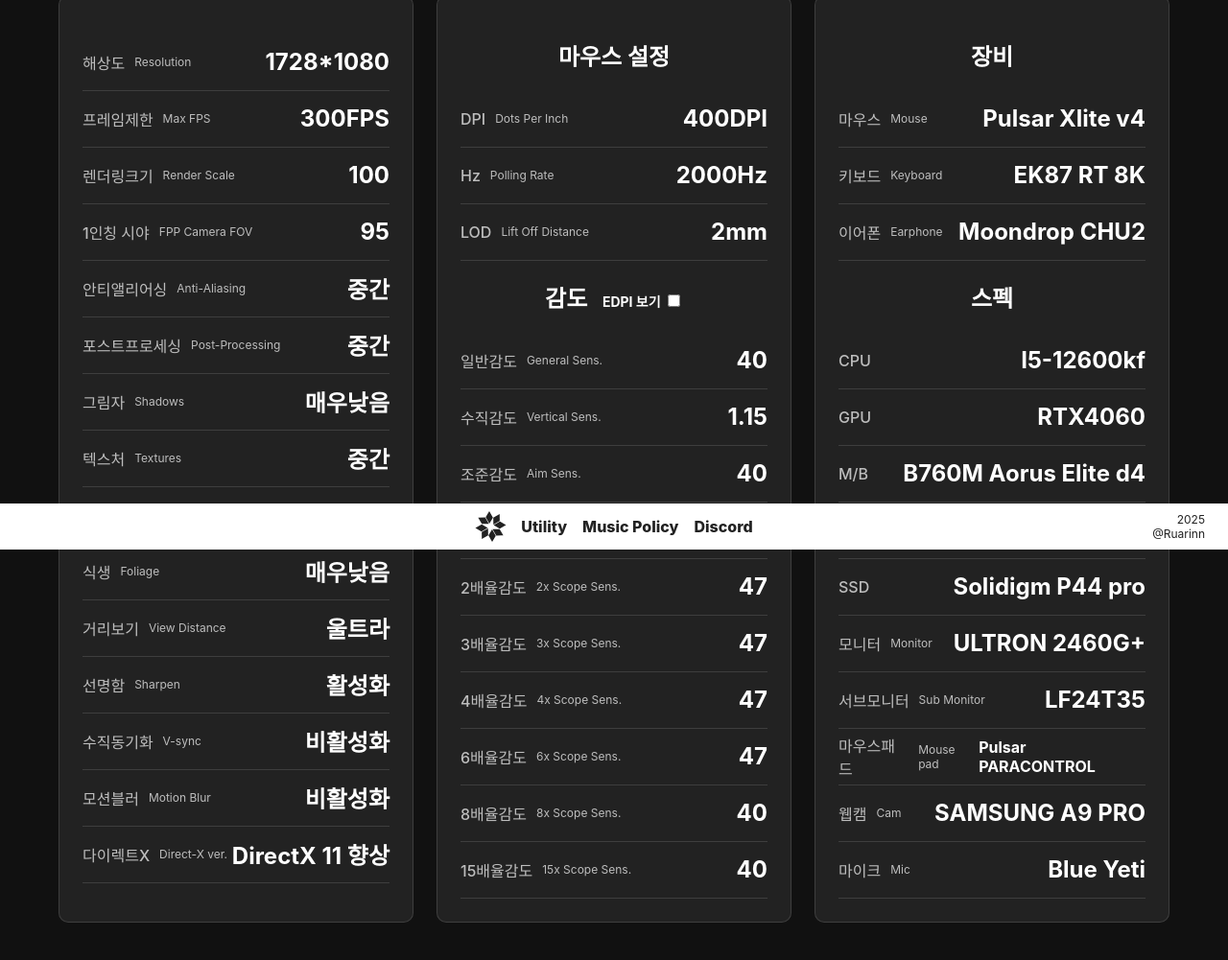
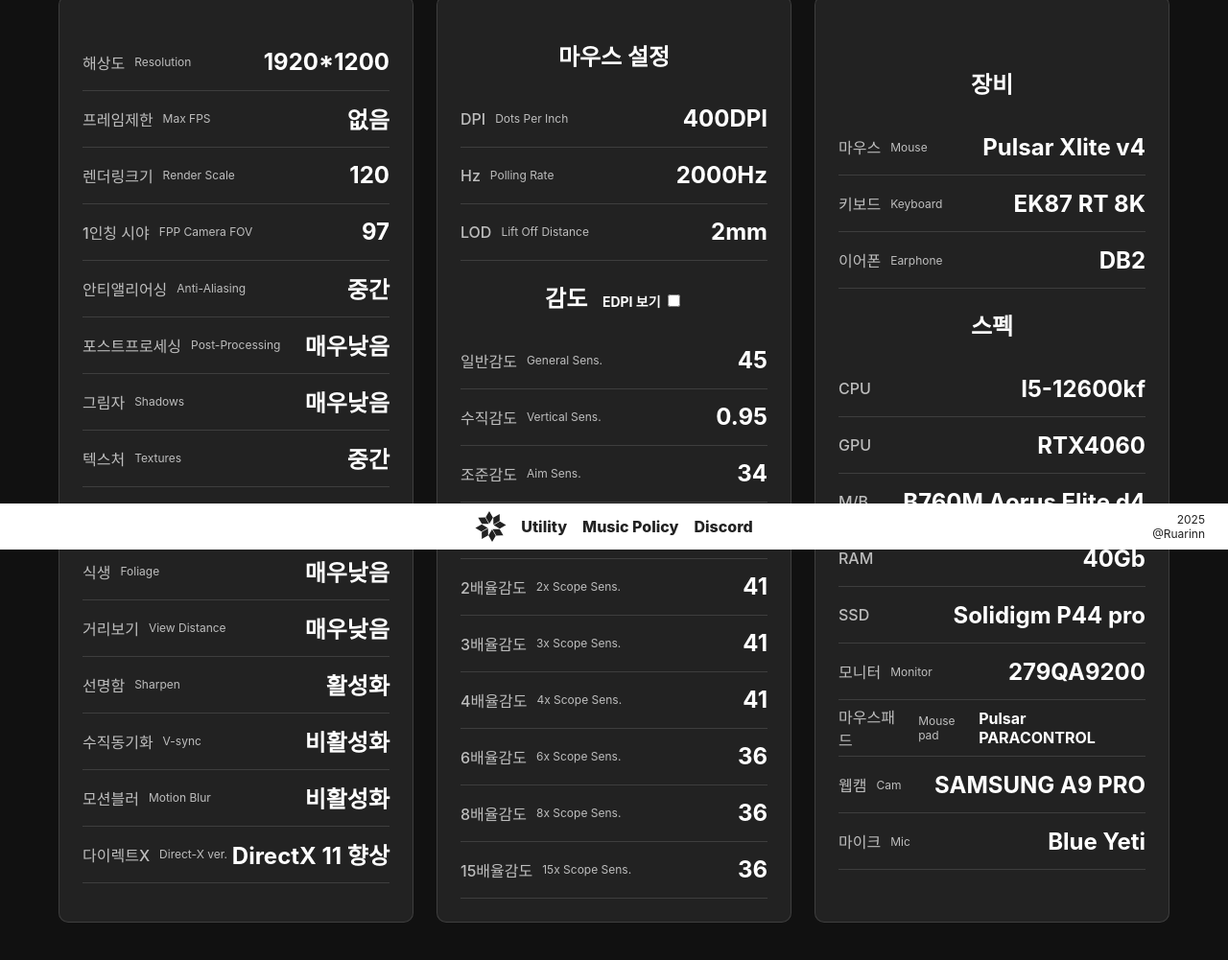
Before and after one commit to SirohanaChan/web, a plain HTML site: page setting.html in a window 1280 px wide. Shown: the part 227-1228 px from the top of the page at 96% size. Drawn offline with Linux system fonts and the light colour scheme; files whose address does not match are found by name; a web font is replaced by a local one.

Commit message:
Update settings for resolution, FPS, and sensitivity

```diff
--- a/setting.html
+++ b/setting.html
@@ -21,17 +21,17 @@
     </div>
     <div class="settings">
       <div class="panel">
-          <div class="list"><div class="value">해상도<p3>Resolution</p3></div><p2>1728*1080</p2></div>
-          <div class="list"><div class="value">프레임제한<p3>Max FPS</p3></div><p2>300FPS</p2></div>
-          <div class="list"><div class="value">렌더링크기<p3>Render Scale</p3></div><p2>100</p2></div>
-          <div class="list"><div class="value">1인칭 시야<p3>FPP Camera FOV</p3></div><p2>95</p2></div>
+          <div class="list"><div class="value">해상도<p3>Resolution</p3></div><p2>1920*1200</p2></div>
+          <div class="list"><div class="value">프레임제한<p3>Max FPS</p3></div><p2>없음</p2></div>
+          <div class="list"><div class="value">렌더링크기<p3>Render Scale</p3></div><p2>120</p2></div>
+          <div class="list"><div class="value">1인칭 시야<p3>FPP Camera FOV</p3></div><p2>97</p2></div>
           <div class="list"><div class="value">안티앨리어싱<p3>Anti-Aliasing</p3></div><p2>중간</p2></div>
-          <div class="list"><div class="value">포스트프로세싱<p3>Post-Processing</p3></div><p2>중간</p2></div>
+          <div class="list"><div class="value">포스트프로세싱<p3>Post-Processing</p3></div><p2>매우낮음</p2></div>
           <div class="list"><div class="value">그림자<p3>Shadows</p3></div><p2>매우낮음</p2></div>
           <div class="list"><div class="value">텍스처<p3>Textures</p3></div><p2>중간</p2></div>
           <div class="list"><div class="value">이펙트<p3>Effects</p3></div><p2>매우낮음</p2></div>
           <div class="list"><div class="value">식생<p3>Foliage</p3></div><p2>매우낮음</p2></div>
-          <div class="list"><div class="value">거리보기<p3>View Distance</p3></div><p2>울트라</p2></div>
+          <div class="list"><div class="value">거리보기<p3>View Distance</p3></div><p2>매우낮음</p2></p2></div>
           <div class="list"><div class="value">선명함<p3>Sharpen</p3></div><p2>활성화</p2></div>
           <div class="list"><div class="value">수직동기화<p3>V-sync</p3></div><p2>비활성화</p2></div>
           <div class="list"><div class="value">모션블러<p3>Motion Blur</p3></div><p2>비활성화</p2></div>
@@ -49,31 +49,30 @@
           <input type="checkbox" id="edpiToggle">
         </label>
         </h2>
-          <div class="list"><div class="value">일반감도<p3>General Sens.</p3></div><p2>40</p2></div>
-          <div class="list"><div class="value">수직감도<p3>Vertical Sens.</p3></div><p2>1.15</p2></div>
-          <div class="list"><div class="value">조준감도<p3>Aim Sens.</p3></div><p2>40</p2></div>
-          <div class="list"><div class="value">스코프감도<p3>ADS Sens.</p3></div><p2>40</p2></div>
-          <div class="list"><div class="value">2배율감도<p3>2x Scope Sens.</p3></div><p2>47</p2></div>
-          <div class="list"><div class="value">3배율감도<p3>3x Scope Sens.</p3></div><p2>47</p2></div>
-          <div class="list"><div class="value">4배율감도<p3>4x Scope Sens.</p3></div><p2>47</p2></div>
-          <div class="list"><div class="value">6배율감도<p3>6x Scope Sens.</p3></div><p2>47</p2></div>
-          <div class="list"><div class="value">8배율감도<p3>8x Scope Sens.</p3></div><p2>40</p2></div>
-          <div class="list"><div class="value">15배율감도<p3>15x Scope Sens.</p3></div><p2>40</p2></div>
+          <div class="list"><div class="value">일반감도<p3>General Sens.</p3></div><p2>45</p2></div>
+          <div class="list"><div class="value">수직감도<p3>Vertical Sens.</p3></div><p2>0.95</p2></div>
+          <div class="list"><div class="value">조준감도<p3>Aim Sens.</p3></div><p2>34</p2></div>
+          <div class="list"><div class="value">스코프감도<p3>ADS Sens.</p3></div><p2>34</p2></div>
+          <div class="list"><div class="value">2배율감도<p3>2x Scope Sens.</p3></div><p2>41</p2></div>
+          <div class="list"><div class="value">3배율감도<p3>3x Scope Sens.</p3></div><p2>41</p2></div>
+          <div class="list"><div class="value">4배율감도<p3>4x Scope Sens.</p3></div><p2>41</p2></div>
+          <div class="list"><div class="value">6배율감도<p3>6x Scope Sens.</p3></div><p2>36</p2></div>
+          <div class="list"><div class="value">8배율감도<p3>8x Scope Sens.</p3></div><p2>36</p2></div>
+          <div class="list"><div class="value">15배율감도<p3>15x Scope Sens.</p3></div><p2>36</p2></div>
       </div>
 
       <div class="panel">
         <h2>장비</h2>
           <div class="list"><div class="value">마우스<p3>Mouse</p3></div><p2>Pulsar Xlite v4</p2></div>
           <div class="list"><div class="value">키보드<p3>Keyboard</p3></div><p2>EK87 RT 8K</p2></div>
-          <div class="list"><div class="value">이어폰<p3>Earphone</p3></div><p2>Moondrop CHU2</p2></div>
+          <div class="list"><div class="value">이어폰<p3>Earphone</p3></div><p2>DB2</p2></div>
         <h2>스펙</h2>
           <div class="list"><div class="value">CPU</div><p2>I5-12600kf</p2></div>
           <div class="list"><div class="value">GPU</div><p2>RTX4060</p2></div>
           <div class="list"><div class="value">M/B</div><p2>B760M Aorus Elite d4</p2></div>
-          <div class="list"><div class="value">RAM</div><p2>40Gb(Klevv 8,8,8,16)</p2></div>
+          <div class="list"><div class="value">RAM</div><p2>40Gb</p2></div>
           <div class="list"><div class="value">SSD</div><p2>Solidigm P44 pro</p2></div>
-          <div class="list"><div class="value">모니터<p3>Monitor</p3></div><p2>ULTRON 2460G+</p2></div>
-          <div class="list"><div class="value">서브모니터<p3>Sub Monitor</p3></div><p2>LF24T35</p2></div>
+          <div class="list"><div class="value">모니터<p3>Monitor</p3></div><p2>279QA9200</p2></div>
           <div class="list"><div class="value">마우스패드<p3>Mouse pad</p3></div><p4>Pulsar PARACONTROL</p4></div>
           <div class="list"><div class="value">웹캠<p3>Cam</p3></div><p2>SAMSUNG A9 PRO</p2></div>
           <div class="list"><div class="value">마이크<p3>Mic</p3></div><p2>Blue Yeti</p2></div>
@@ -93,15 +92,15 @@
       dpi: 400,
       vertSens: 1.15,
       sensList: [
-        { label: "일반감도", key: "general", value: 40 },
-        { label: "조준감도", key: "aim", value: 40 },
-        { label: "스코프감도", key: "ads", value: 40 },
-        { label: "2배율감도", key: "scope2x", value: 47 },
-        { label: "3배율감도", key: "scope3x", value: 47 },
-        { label: "4배율감도", key: "scope4x", value: 47 },
-        { label: "6배율감도", key: "scope6x", value: 47 },
-        { label: "8배율감도", key: "scope8x", value: 40 },
-        { label: "15배율감도", key: "scope15x", value: 40 }
+        { label: "일반감도", key: "general", value: 45 },
+        { label: "조준감도", key: "aim", value: 34 },
+        { label: "스코프감도", key: "ads", value: 34 },
+        { label: "2배율감도", key: "scope2x", value: 41 },
+        { label: "3배율감도", key: "scope3x", value: 41 },
+        { label: "4배율감도", key: "scope4x", value: 41 },
+        { label: "6배율감도", key: "scope6x", value: 36 },
+        { label: "8배율감도", key: "scope8x", value: 36 },
+        { label: "15배율감도", key: "scope15x", value: 36 }
       ]
     };
     // 각 label로 HTML의 p2 요소를 찾아서 연결
```
